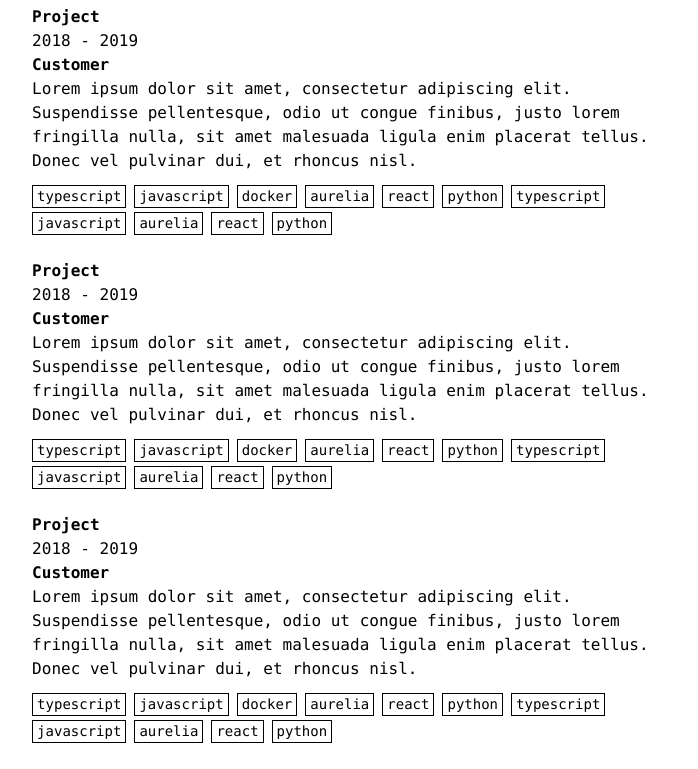
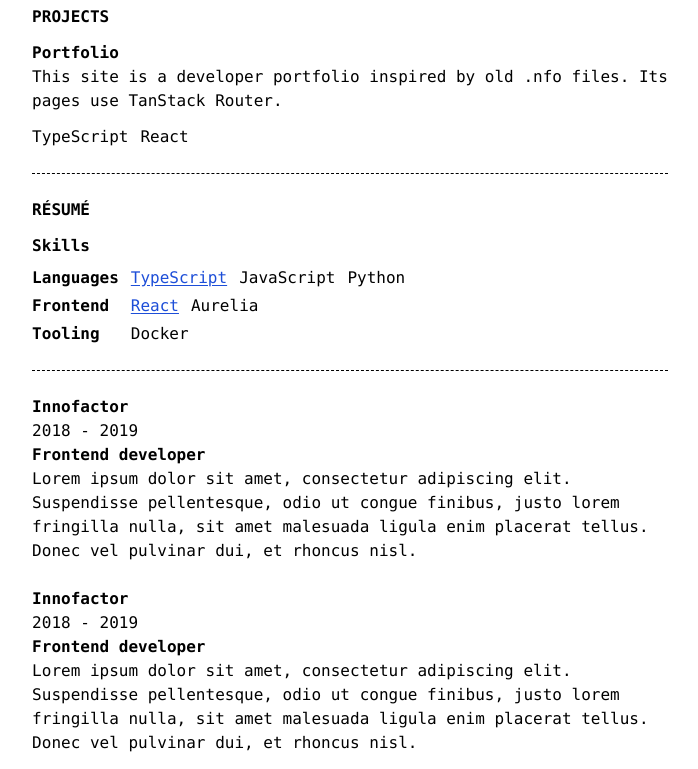
Before and after one commit to erik-kers/portfolio, a React (Vite) app: page / in a window 1280 px wide. Shown: the part 1060-1829 px from the top of the page, without its empty margins (290-988 px from the left). Built offline with nearby package versions, Linux system fonts and the light colour scheme.

Commit message:
Add résumé skills index and contact links

```diff
--- a/src/App.tsx
+++ b/src/App.tsx
@@ -1,9 +1,12 @@
-import { Outlet } from '@tanstack/react-router'
+import { Link, Outlet } from '@tanstack/react-router'
 import Header from '@/components/Header'
 import Navigation from '@/components/Navigation'
 import Text from '@/components/Text'
 import ResumeCard from '@/components/ResumeCard'
 import ProjectCard from '@/components/ProjectCard'
+import Skills from '@/components/Skills'
+import projects from '@/data/projects.json'
+import { skillsById } from '@/data/skills'
 
 export default function App() {
   return (
@@ -31,15 +34,23 @@ export function Description() {
   )
 }
 
-export function Projects() {
+export function Projects({ skill }: { skill?: string }) {
+  const selectedSkill = skill ? skillsById.get(skill) : undefined
+  const visibleProjects = selectedSkill
+    ? projects.filter(project => project.skills.includes(selectedSkill.id))
+    : projects
+
   return (
     <section className="nfo-section" aria-labelledby="pro-heading">
       <h2 id="pro-heading">Projects</h2>
-      <ProjectCard />
-      <ProjectCard />
-      <ProjectCard />
-      <ProjectCard />
-      <ProjectCard />
+      {selectedSkill && (
+        <p className="mb-4">
+          Using <strong>{selectedSkill.label}</strong>{' '}
+          <Link className="underline" to="/projects" search={{}}>Show all projects</Link>
+        </p>
+      )}
+      {visibleProjects.map(project => <ProjectCard key={project.id} {...project} />)}
+      {visibleProjects.length === 0 && <p>No projects to show.</p>}
     </section>
   )
 }
@@ -48,6 +59,7 @@ export function Resume() {
   return (
     <section className="nfo-section" aria-labelledby="rés-heading">
       <h2 id="rés-heading">Résumé</h2>
+      <Skills />
       <ResumeCard />
       <ResumeCard />
       <ResumeCard />
--- a/src/components/Header/Header.tsx
+++ b/src/components/Header/Header.tsx
@@ -27,6 +27,11 @@ export default function Header() {
       <pre aria-hidden="true">{ascii}</pre>
       <h1>Erik Kers</h1>
       <p>Frontend developer in Stockholm.</p>
+      <p className="mt-3">
+        <a className="nfo-link" href="https://github.com/erik-kers">GitHub</a>
+        <span aria-hidden="true"> / </span>
+        <a className="nfo-link" href="https://www.linkedin.com/in/erik-kers-97993569">LinkedIn</a>
+      </p>
     </header>
   )
 }
--- a/src/components/ProjectCard/ProjectCard.tsx
+++ b/src/components/ProjectCard/ProjectCard.tsx
@@ -1,26 +1,22 @@
-function TechPill({ type }: { type: string }) {
-  return <span className="nfo-tag">{type}</span>
+import { skillsById } from '@/data/skills'
+
+type ProjectCardProps = {
+  title: string
+  description: string
+  skills: string[]
 }
 
-export default function ProjectCard() {
+export default function ProjectCard({ title, description, skills }: ProjectCardProps) {
   return (
-    <ul className="nfo-entry">
-      <li className="font-bold">Project</li>
-      <li >2018 - 2019</li>
-      <li className="font-bold">Customer</li>
-      <li>Lorem ipsum dolor sit amet, consectetur adipiscing elit. Suspendisse pellentesque, odio ut congue finibus, justo lorem fringilla nulla, sit amet malesuada ligula enim placerat tellus. Donec vel pulvinar dui, et rhoncus nisl.</li>
-      <li className="mt-3 flex flex-wrap gap-x-2 gap-y-1">
-        <TechPill type="typescript" />
-        <TechPill type="javascript" />
-        <TechPill type="docker" />
-        <TechPill type="aurelia" />
-        <TechPill type="react" />
-        <TechPill type="python" />
-        <TechPill type="typescript" />
-        <TechPill type="javascript" />
-        <TechPill type="aurelia" />
-        <TechPill type="react" />
-        <TechPill type="python" />
-      </li>
-    </ul>)
+    <article className="nfo-entry">
+      <h3 className="font-bold">{title}</h3>
+      <p>{description}</p>
+      <ul className="nfo-skill-list mt-3" aria-label="Skills used">
+        {skills.map(id => {
+          const skill = skillsById.get(id)
+          return <li key={id}>{skill?.label ?? id}</li>
+        })}
+      </ul>
+    </article>
+  )
 }
--- /dev/null
+++ b/src/components/Skills.tsx
@@ -0,0 +1,35 @@
+import { Link } from '@tanstack/react-router'
+import { projectSkillIds, skillGroups } from '@/data/skills'
+
+export default function Skills() {
+  return (
+    <section className="nfo-skills" aria-labelledby="skills-heading">
+      <h3 id="skills-heading">Skills</h3>
+      <dl>
+        {skillGroups.map(group => (
+          <div key={group.label}>
+            <dt>{group.label}</dt>
+            <dd>
+              <ul className="nfo-skill-list">
+                {group.skills.map(skill => (
+                  <li key={skill.id}>
+                    {projectSkillIds.has(skill.id) ? (
+                      <Link
+                        className="nfo-link"
+                        to="/projects"
+                        search={{ skill: skill.id }}
+                        aria-label={`View projects using ${skill.label}`}
+                      >
+                        {skill.label}
+                      </Link>
+                    ) : skill.label}
+                  </li>
+                ))}
+              </ul>
+            </dd>
+          </div>
+        ))}
+      </dl>
+    </section>
+  )
+}
--- a/src/data/projects.json
+++ b/src/data/projects.json
@@ -0,0 +1,8 @@
+[
+  {
+    "id": "portfolio",
+    "title": "Portfolio",
+    "description": "This site is a developer portfolio inspired by old .nfo files. Its pages use TanStack Router.",
+    "skills": ["typescript", "react"]
+  }
+]
--- /dev/null
+++ b/src/data/skills.ts
@@ -0,0 +1,29 @@
+import projects from './projects.json'
+
+export const skillGroups = [
+  {
+    label: 'Languages',
+    skills: [
+      { id: 'typescript', label: 'TypeScript' },
+      { id: 'javascript', label: 'JavaScript' },
+      { id: 'python', label: 'Python' },
+    ],
+  },
+  {
+    label: 'Frontend',
+    skills: [
+      { id: 'react', label: 'React' },
+      { id: 'aurelia', label: 'Aurelia' },
+    ],
+  },
+  {
+    label: 'Tooling',
+    skills: [{ id: 'docker', label: 'Docker' }],
+  },
+]
+
+export const skillsById = new Map(
+  skillGroups.flatMap(({ skills }) => skills.map(skill => [skill.id, skill] as const)),
+)
+
+export const projectSkillIds = new Set(projects.flatMap(project => project.skills))
--- a/src/index.css
+++ b/src/index.css
@@ -84,8 +84,40 @@ html {
   margin-top: 1.5rem;
 }
 
-.nfo-tag {
-  border: 1px solid currentColor;
-  padding-inline: 0.25rem;
-  font-size: 0.875em;
+.nfo-skills {
+  margin-bottom: 1.5rem;
+  padding-bottom: 1.25rem;
+  border-bottom: 1px dashed currentColor;
 }
+
+.nfo-skills h3 {
+  margin-bottom: 0.5rem;
+  font-weight: 700;
+}
+
+.nfo-skills dl > div {
+  display: grid;
+  grid-template-columns: 9ch 1fr;
+  gap: 0.75rem;
+  margin-block: 0.25rem;
+}
+
+.nfo-skills dt {
+  font-weight: 700;
+}
+
+.nfo-skill-list {
+  display: flex;
+  flex-wrap: wrap;
+  gap: 0.125rem 0.75rem;
+}
+
+.nfo-link {
+  color: #1d4ed8;
+  text-decoration: underline;
+  text-underline-offset: 0.15em;
+}
+
+.nfo-link:hover {
+  text-decoration-thickness: 2px;
+}
--- a/src/router.tsx
+++ b/src/router.tsx
@@ -10,7 +10,19 @@ const rootRoute = createRootRoute({
 
 const homeRoute = createRoute({ getParentRoute: () => rootRoute, path: '/', component: Home })
 const descriptionRoute = createRoute({ getParentRoute: () => rootRoute, path: '/description', component: Description })
-const projectsRoute = createRoute({ getParentRoute: () => rootRoute, path: '/projects', component: Projects })
+const projectsRoute = createRoute({
+  getParentRoute: () => rootRoute,
+  path: '/projects',
+  validateSearch: (search): { skill?: string } => (
+    typeof search.skill === 'string' ? { skill: search.skill } : {}
+  ),
+  component: ProjectsPage,
+})
+
+function ProjectsPage() {
+  const { skill } = projectsRoute.useSearch()
+  return <Projects skill={skill} />
+}
 const resumeRoute = createRoute({ getParentRoute: () => rootRoute, path: '/resume', component: Resume })
 
 export const router = createRouter({
```
